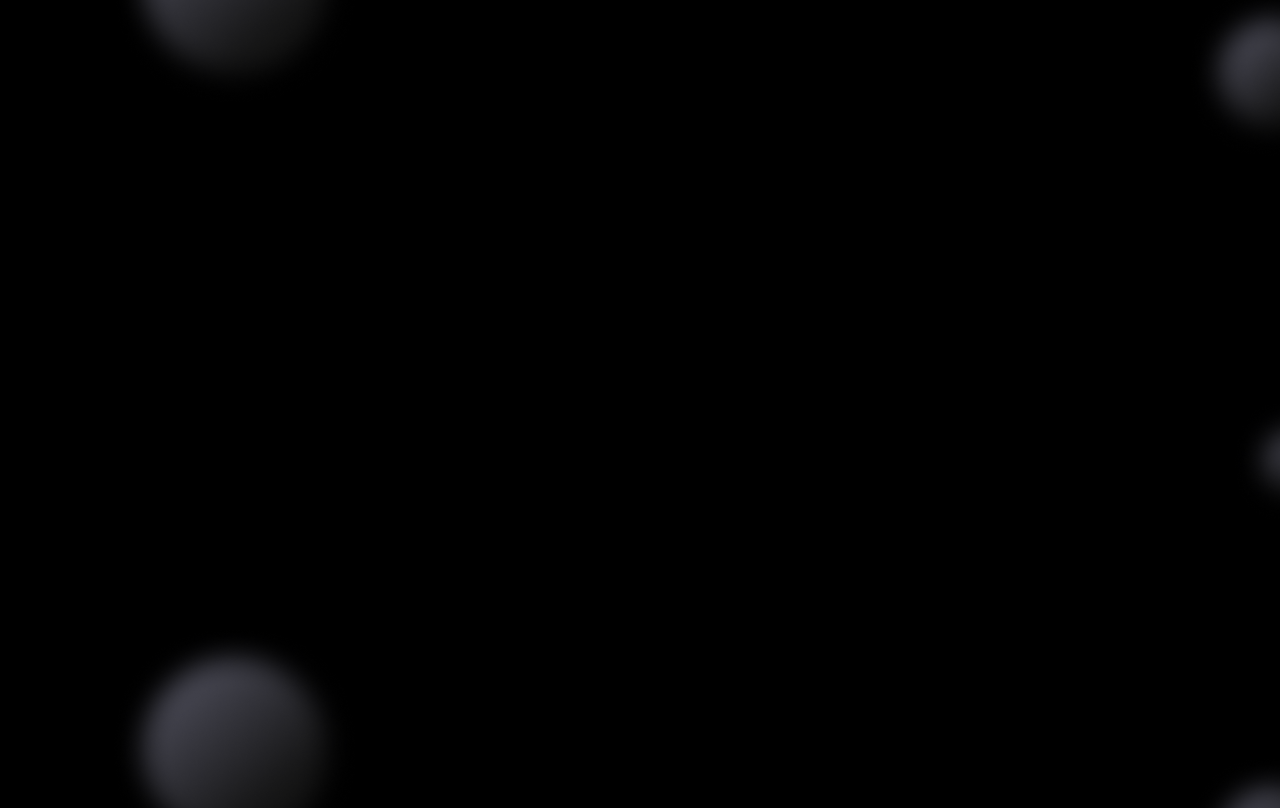
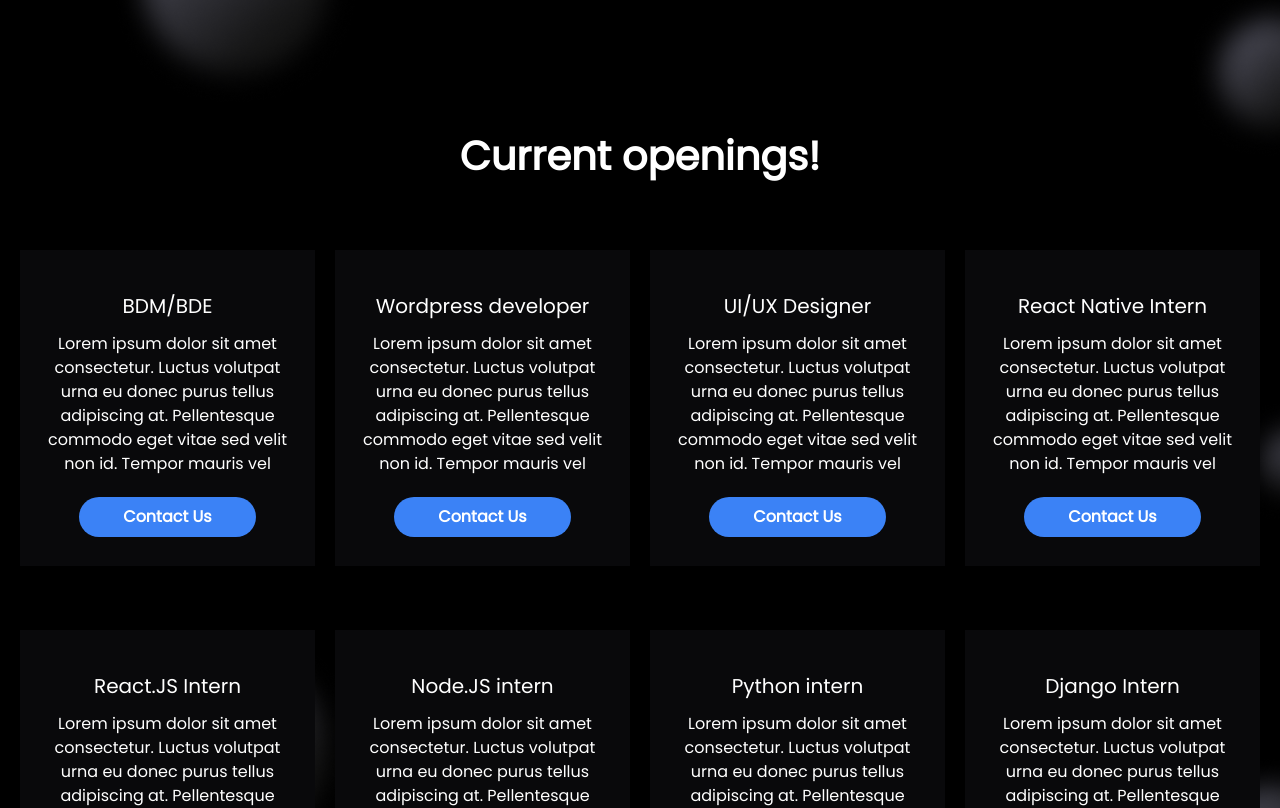
Before and after one commit to bhargavi-005/ShubhchintakWebsite, a Next.js app in the folder shubhchintak-india/: page /career in a window 1280 px wide. Shown: the part 1200-2008 px from the top of the page. Built offline with nearby package versions, Linux system fonts and the light colour scheme.

Commit message:
Update career.js

```diff
--- a/shubhchintak-india/src/pages/career.js
+++ b/shubhchintak-india/src/pages/career.js
@@ -78,7 +78,7 @@
                 </div>
 
             </div>
-            <div className="max-[768px]:mt-[10%] relative mt-[70%]">
+            <div className="max-[768px]:mt-[10%] relative mt-[10%]">
                 <h1 className="text-center text-white text-[40px] font-semibold">Current openings!</h1>
                 <div className="flex flex-row justify-evenly mt-[5%]">
                     <div className="bg-zinc-950 w-[295px] h-[316px] flex flex-col justify-center">
```
